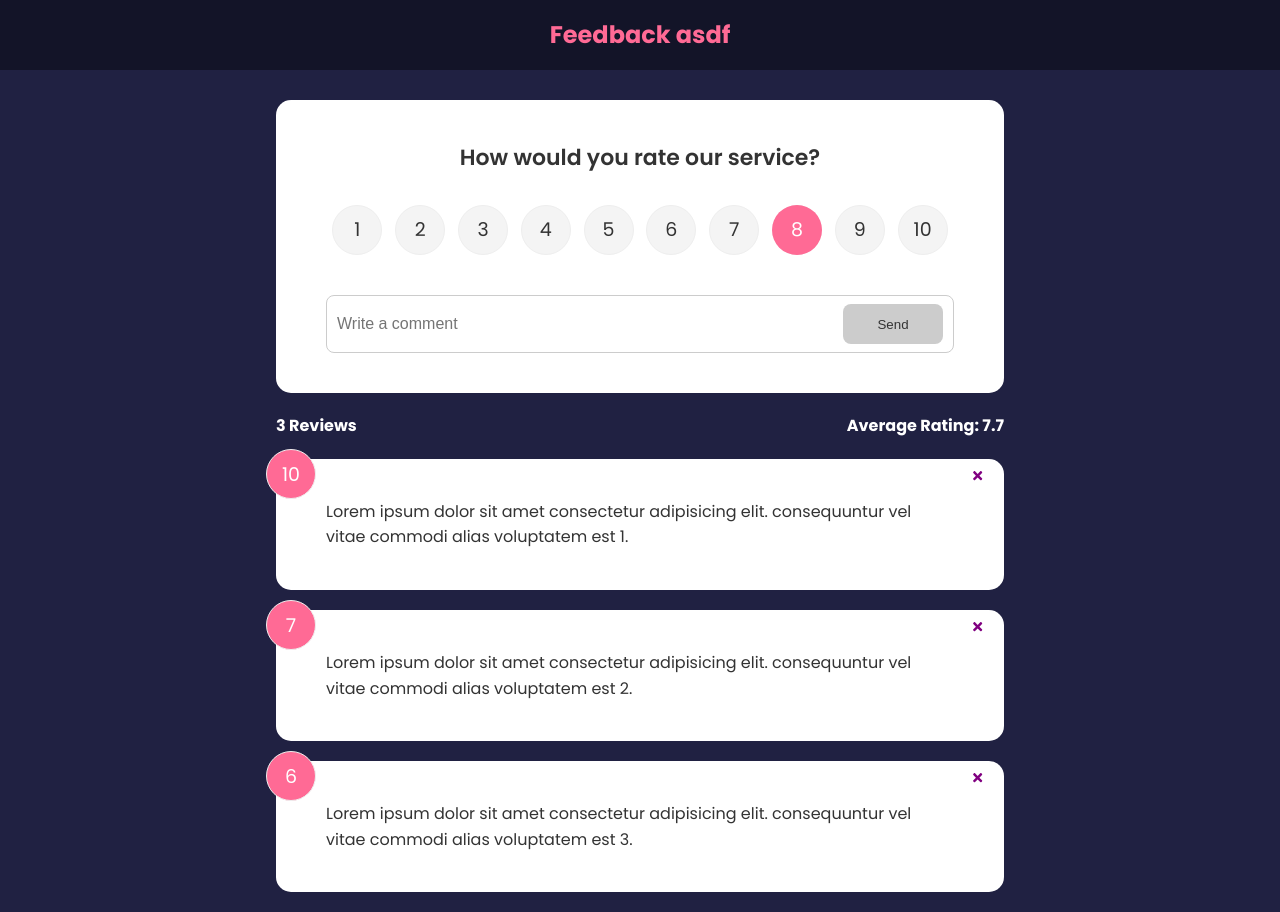
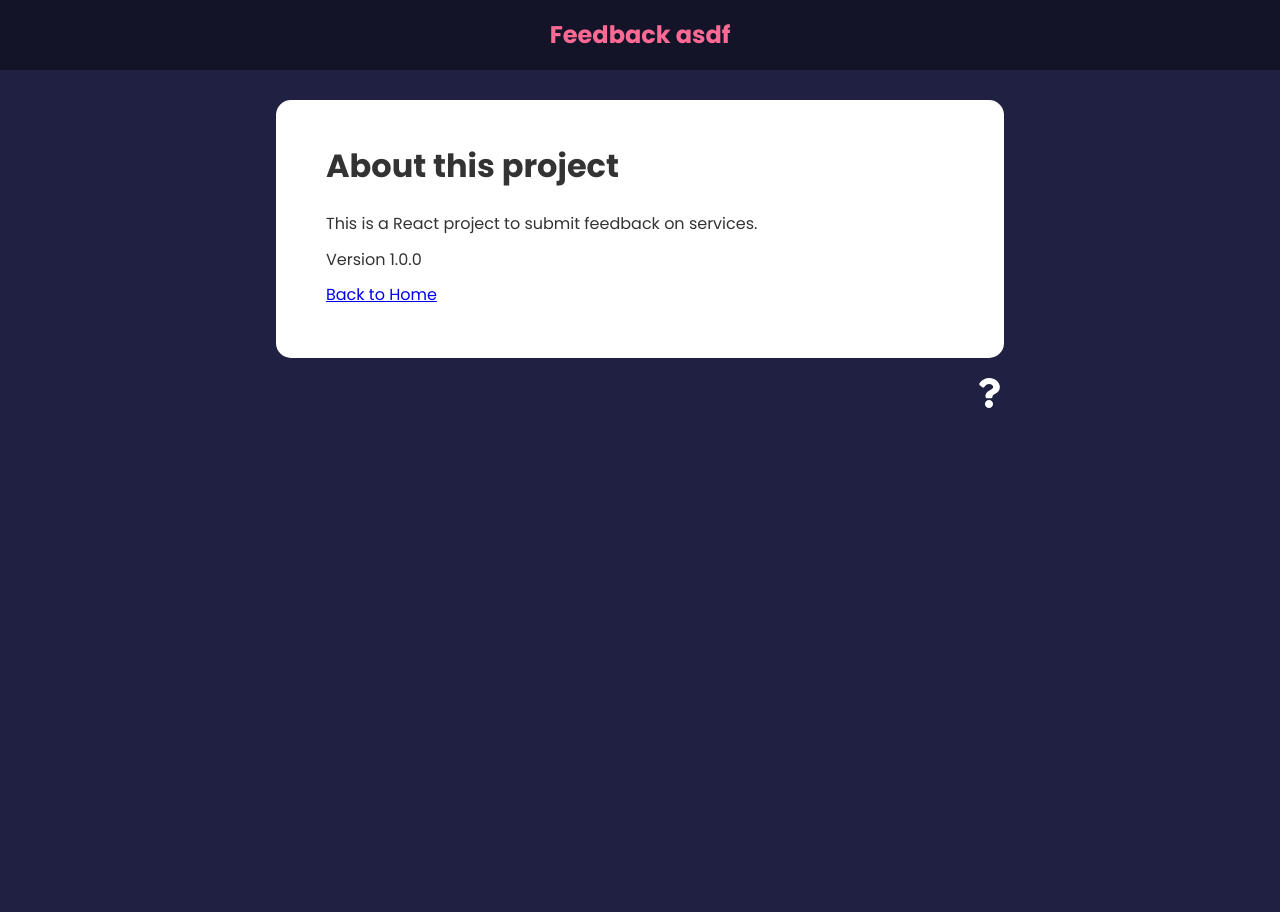
Before and after one commit to teppana88/feedback-app, a React (Create React App) app: page /about in a window 1280 px wide. After the commit the page ends 800 px from the top, so only its background shows below. Built offline with nearby package versions, Linux system fonts and the light colour scheme.

Commit message:
add routes

```diff
--- a/src/App.js
+++ b/src/App.js
@@ -1,10 +1,13 @@
 import { v4 as uuidv4 } from 'uuid'
+import { BrowserRouter as Router, Route, Routes } from 'react-router-dom'
 import { useState } from 'react'
 import Header from './components/Header'
 import FeedbackList from './components/FeedbackList'
 import FeedbackData from './data/FeedbackData'
 import FeedbackStats from './components/FeedbackStats'
 import FeedbackForm from './components/FeedbackForm'
+import AboutPage from './pages/AboutPage'
+import AboutIconLink from './components/AboutIconLink'
 
 function App() {
   const [feedback, setFeedback] = useState(FeedbackData)
@@ -17,18 +20,32 @@
   const addFeedback = (newFeedback) => {
     newFeedback.id = uuidv4()
     setFeedback([newFeedback, ...feedback])
-    // console.log(newFeedback)
   }
 
   return (
-    <>
+    <Router>
       <Header />
       <div className='container'>
-        <FeedbackForm handleAdd={addFeedback} />
-        <FeedbackStats feedback={feedback} />
-        <FeedbackList feedback={feedback} handleDelete={deleteFeedback} />
+        <Routes>
+          <Route
+            exact
+            path='/'
+            element={
+              <>
+                <FeedbackForm handleAdd={addFeedback} />
+                <FeedbackStats feedback={feedback} />
+                <FeedbackList
+                  feedback={feedback}
+                  handleDelete={deleteFeedback}
+                />
+              </>
+            }
+          ></Route>
+          <Route path='/about' element={<AboutPage />} />
+        </Routes>
+        <AboutIconLink />
       </div>
-    </>
+    </Router>
   )
 }
 
--- /dev/null
+++ b/src/components/AboutIconLink.jsx
@@ -0,0 +1,13 @@
+import { FaQuestion } from 'react-icons/fa'
+import { Link } from 'react-router-dom'
+
+function AboutIconLink() {
+  return (
+    <div className='about-link'>
+      <Link to='/about'>
+        <FaQuestion size={30} />
+      </Link>
+    </div>
+  )
+}
+export default AboutIconLink
--- a/src/components/FeedbackForm.jsx
+++ b/src/components/FeedbackForm.jsx
@@ -1,6 +1,6 @@
 import { useState } from 'react'
-import Card from '../shared/Card'
-import Button from '../shared/Button'
+import Card from './shared/Card'
+import Button from './shared/Button'
 import RatingSelect from './RatingSelect'
 
 function FeedbackForm({ handleAdd }) {
--- /dev/null
+++ b/src/pages/AboutPage.jsx
@@ -0,0 +1,19 @@
+import Card from '../components/shared/Card'
+import { Link } from 'react-router-dom'
+
+function AboutPage() {
+  return (
+    <Card>
+      <div className='about'>
+        <h1>About this project</h1>
+        <p>This is a React project to submit feedback on services.</p>
+        <p>Version 1.0.0</p>
+
+        <p>
+          <Link to='/'>Back to Home</Link>
+        </p>
+      </div>
+    </Card>
+  )
+}
+export default AboutPage
```
Also changed, not shown: src/components/FeedbackItem.jsx (+6 -6 lines), src/components/shared/Button.jsx (renamed from src/shared/Button.jsx), src/components/shared/Card.jsx (renamed from src/shared/Card.jsx).
